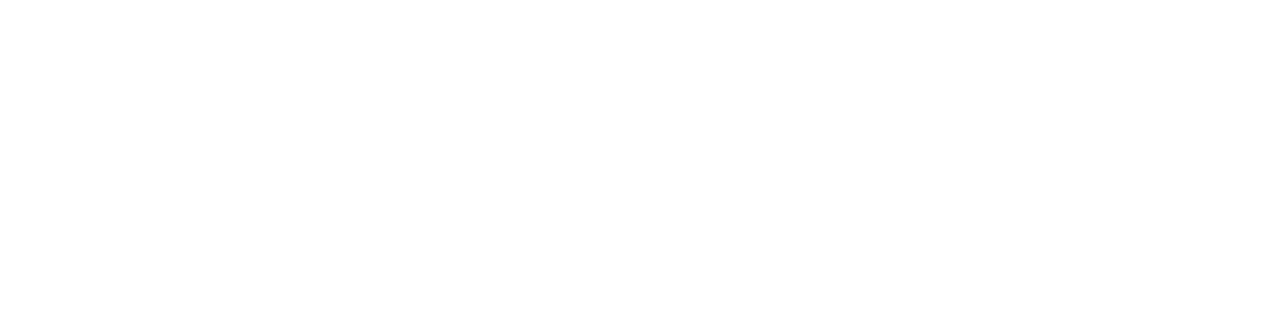
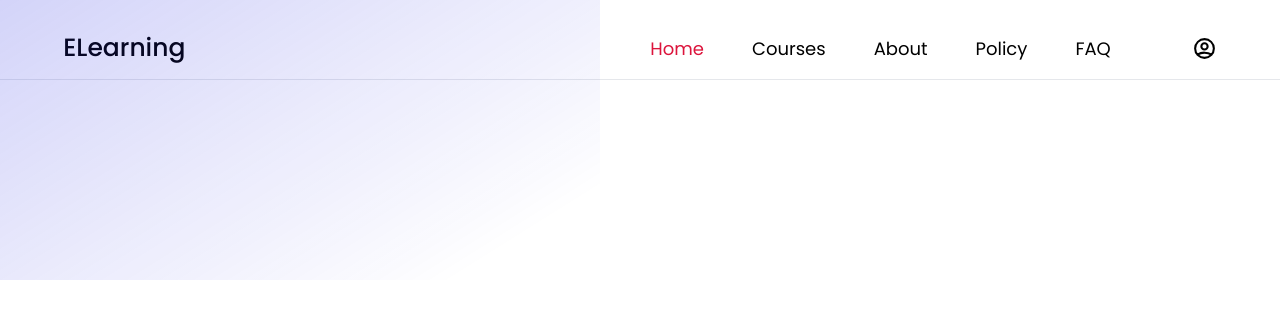
Before and after one commit to johnnyleekahlong-dev/elearning, a Next.js app: page / in a window 1280 px wide. Shown: the top 318 px of the page. Built offline with nearby package versions, Linux system fonts and the light colour scheme.

Commit message:
completed navbar ui

```diff
--- a/app/components/Header.tsx
+++ b/app/components/Header.tsx
@@ -0,0 +1,105 @@
+"use client";
+
+import Link from "next/link";
+import React, { FC, useState } from "react";
+import NavItems from "./NavItems";
+import ThemeSwitcher from "../utils/ThemeSwitcher";
+import { HiOutlineMenuAlt3, HiOutlineUserCircle } from "react-icons/hi";
+
+type Props = {
+  open: boolean;
+  setOpen: (open: boolean) => void;
+  activeItem: number;
+};
+
+const Header: FC<Props> = ({ open, setOpen, activeItem }) => {
+  const [active, setActive] = useState(false);
+  const [openSidebar, setOpenSidebar] = useState(false);
+
+  if (typeof window !== "undefined") {
+    window.addEventListener("scroll", () => {
+      if (window.scrollY > 80) {
+        setActive(true);
+      } else {
+        setActive(false);
+      }
+    });
+  }
+
+  const handleClose = (e: any) => {
+    if (e.target.id === "screen") {
+      {
+        setOpenSidebar(false);
+      }
+    }
+  };
+
+  return (
+    <div className="w-full relative">
+      <div
+        className={`${
+          active
+            ? "dark:bg-opacity-50 dark:bg-gradient-to-b dark:from-gray-900 dark:to-black fixed top-0 left-0 w-full h-[80px] z-[80] border-b dark:border-[#ffffff1c] shadow-xl transition duration-500 "
+            : "w-full border-b dark:border-[#ffffff1c] h-[80px] z-[80] dark:shadow"
+        }`}
+      >
+        <div className="w-[95%] 800px:w-[92%] m-auto py-2 h-full">
+          <div className="w-full h-[80px] flex items-center justify-between p-3">
+            <div>
+              <Link
+                href={"/"}
+                className={`text-[25px] font-Poppins font-[500] text-black dark:text-white`}
+              >
+                ELearning
+              </Link>
+            </div>
+
+            <div className="flex items-center">
+              <NavItems activeItem={activeItem} isMobile={false} />
+              <ThemeSwitcher />
+
+              {/* for mobile */}
+              <div className="800px:hidden">
+                <HiOutlineMenuAlt3
+                  size={25}
+                  className="cursor-pointer dark:text-white text-black"
+                  onClick={() => setOpenSidebar(true)}
+                />
+              </div>
+              <HiOutlineUserCircle
+                size={25}
+                className="hidden 800px:block cursor-pointer dark:text-white text-black"
+                onClick={() => setOpen(true)}
+              />
+            </div>
+          </div>
+        </div>
+
+        {/* mobile sidebar */}
+        {openSidebar && (
+          <div
+            className="fixed w-full h-screen top-0 left-0 z-[99999] dark:bg-[unset] bg-[#00000024]"
+            onClick={handleClose}
+            id="screen"
+          >
+            <div className="w-[70%] fixed z-[9999999] h-screen bg-white dark:bg-slate-900 dark:bg-opacity-90 top-0 right-0">
+              <NavItems activeItem={activeItem} isMobile={true} />
+              <HiOutlineUserCircle
+                size={25}
+                onClick={() => setOpen(true)}
+                className="cursor-pointer ml-5 my-2 text-black dark:text-white"
+              />
+              <br />
+              <br />
+              <p className="text-[16px] px-2 pl-5 text-black dark:text-white">
+                Copyright @ 2023 ELearning
+              </p>
+            </div>
+          </div>
+        )}
+      </div>
+    </div>
+  );
+};
+
+export default Header;
--- /dev/null
+++ b/app/components/Hero.tsx
@@ -0,0 +1,16 @@
+import React, { FC } from "react";
+import Image from "next/image";
+import { BiSearch } from "react-icons/bi";
+import Link from "next/link";
+
+type Props = {};
+
+const Hero: FC<Props> = (props) => {
+  return (
+    <div className="w-full 1000px:flex items-center">
+      <div className="absolute top-[100px] 1000px:top-[unset] 1500px:h-[700px] 1500px:w-[700px] 1100px:w-[600px] h-[50vh] w-[50vh] hero_animation" />
+    </div>
+  );
+};
+
+export default Hero;
--- /dev/null
+++ b/app/components/NavItems.tsx
@@ -0,0 +1,73 @@
+import Link from "next/link";
+import React from "react";
+
+type Props = {
+  activeItem: number;
+  isMobile: boolean;
+};
+
+type NavItemsData = {
+  name: string;
+  url: string;
+};
+
+const navItemsData: NavItemsData[] = [
+  { name: "Home", url: "/" },
+  { name: "Courses", url: "/courses" },
+  { name: "About", url: "/about" },
+  { name: "Policy", url: "/policy" },
+  { name: "FAQ", url: "/faq" },
+];
+
+const NavItems: React.FC<Props> = ({ activeItem, isMobile }) => {
+  return (
+    <>
+      <div className="hidden 800px:flex">
+        {navItemsData &&
+          navItemsData.map((item, index) => (
+            <Link key={index} href={item.url} passHref>
+              <span
+                className={`${
+                  activeItem === index
+                    ? "dark:text-[#37a39a] text-[crimson]"
+                    : "dark:text-white text-black"
+                } text-[18px] px-6 font-Poppins font-[400]`}
+              >
+                {item.name}
+              </span>
+            </Link>
+          ))}
+      </div>
+
+      {isMobile && (
+        <div className="800px:hidden mt-5">
+          <div className="w-full text-center py-6">
+            <Link href="/">
+              <span
+                className={`text-[25px] font-Poppins font-[500] text-black dark:text-white`}
+              >
+                ELearning
+              </span>
+            </Link>
+          </div>
+          {navItemsData &&
+            navItemsData.map((item, index) => (
+              <Link href={item.url} passHref key={index}>
+                <span
+                  className={`${
+                    activeItem === index
+                      ? "dark:text-[#37a39a] text-[crimson]"
+                      : "dark:text-white text-black"
+                  } block py-5 text-[18px] px-6 font-Poppins font-[400]`}
+                >
+                  {item.name}
+                </span>
+              </Link>
+            ))}
+        </div>
+      )}
+    </>
+  );
+};
+
+export default NavItems;
--- a/app/layout.tsx
+++ b/app/layout.tsx
@@ -22,7 +22,7 @@
   return (
     <html lang="en">
       <body
-        className={`${poppins.variable} ${josefin.variable} !bg-white dark:bg-gradient-to-t dark:from-gray-900 dark:to-black duration-300 `}
+        className={`${poppins.variable} ${josefin.variable} !bg-white bg-no-repeat dark:bg-gradient-to-b dark:from-gray-900 dark:to-black duration-300 `}
       >
         <ThemeProvider attribute="class" defaultTheme="system" enableSystem>
           {children}
--- a/app/page.tsx
+++ b/app/page.tsx
@@ -2,10 +2,15 @@
 
 import React, { FC, useState } from "react";
 import Heading from "./utils/Heading";
+import Header from "./components/Header";
+import Hero from "./components/Hero";
 
 interface Props {}
 
-export default function page() {
+const Page: FC<Props> = () => {
+  const [open, setOpen] = useState<boolean>(false);
+  const [activeItem, setActiveItem] = useState<number>(0);
+
   return (
     <div>
       <Heading
@@ -13,6 +18,10 @@
         description="Elearning is a platform for students to learn"
         keywords="Programming, MERN, Redux, Machine Learning"
       />
+      <Header open={open} setOpen={setOpen} activeItem={activeItem} />
+      <Hero />
     </div>
   );
-}
+};
+
+export default Page;
--- /dev/null
+++ b/app/utils/ThemeSwitcher.tsx
@@ -0,0 +1,38 @@
+"use client";
+
+import React, { useEffect, useState } from "react";
+import { useTheme } from "next-themes";
+import { BiMoon, BiSun } from "react-icons/bi";
+
+type Props = {};
+
+const ThemeSwitcher = (props: Props) => {
+  const [mounted, setMounted] = useState(false);
+  const { theme, setTheme } = useTheme();
+
+  useEffect(() => setMounted(true), []);
+
+  if (!mounted) return null;
+
+  return (
+    <div className="flex items-center justify-center mx-4">
+      {theme === "light" ? (
+        <BiMoon
+          className="cursor-pointer"
+          fill="black"
+          size={25}
+          onClick={() => setTheme("dark")}
+        />
+      ) : (
+        <BiSun
+          className="cursor-pointer"
+          fill="white"
+          size={25}
+          onClick={() => setTheme("light")}
+        />
+      )}
+    </div>
+  );
+};
+
+export default ThemeSwitcher;
--- a/app/utils/theme-provider.tsx
+++ b/app/utils/theme-provider.tsx
@@ -1,4 +1,5 @@
 "use client";
+
 import * as React from "react";
 import { ThemeProvider as NextThemesProvider } from "next-themes";
 import type { ThemeProviderProps } from "next-themes/dist/types";
--- a/package.json
+++ b/package.json
@@ -20,6 +20,7 @@
     "postcss": "8.4.30",
     "react": "18.2.0",
     "react-dom": "18.2.0",
+    "react-icons": "^4.11.0",
     "tailwindcss": "3.3.3",
     "typescript": "5.2.2"
   }
--- a/tailwind.config.ts
+++ b/tailwind.config.ts
@@ -6,7 +6,7 @@
     "./components/**/*.{js,ts,jsx,tsx,mdx}",
     "./app/**/*.{js,ts,jsx,tsx,mdx}",
   ],
-  darkMode: "class",
+  darkMode: ["class"],
   theme: {
     extend: {
       fontFamily: {
```
Also changed, not shown: 1 other file (tests, documents, lock files or other folders).
